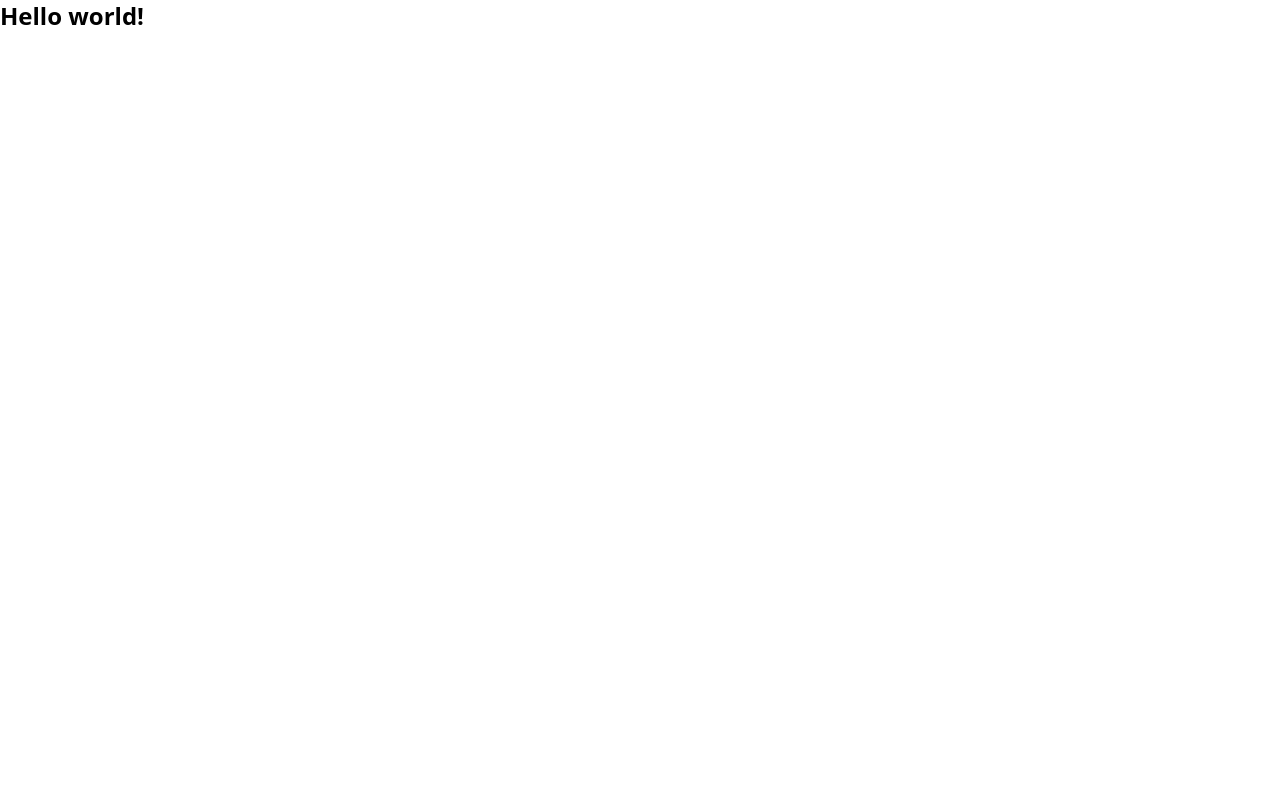
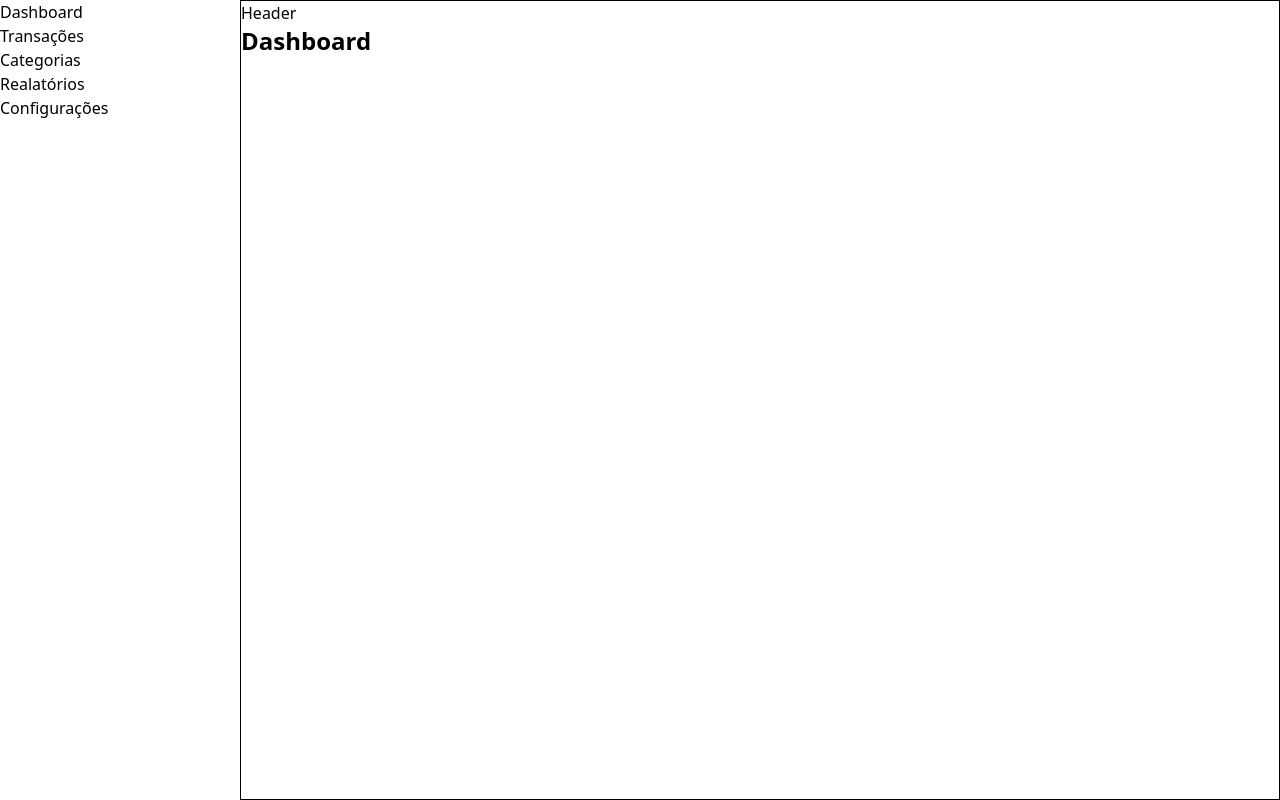
Before and after one commit to PauloAndre05/MyFinance, a React (Vite) app: page / in a window 1280 px wide. Built offline with nearby package versions, Linux system fonts and the light colour scheme.

Commit message:
feat: Initial Layout

```diff
--- a/package.json
+++ b/package.json
@@ -13,6 +13,7 @@
     "@tailwindcss/vite": "^4.1.18",
     "react": "^19.2.0",
     "react-dom": "^19.2.0",
+    "react-router-dom": "^7.11.0",
     "tailwindcss": "^4.1.18"
   },
   "devDependencies": {
--- a/src/App.tsx
+++ b/src/App.tsx
@@ -1,7 +1,5 @@
+import { AppRoutes } from "./routes/Routes";
+
 export function App() {
-  return (
-    <div>
-      <h1 className="text-2xl font-bold">Hello world!</h1>
-    </div>
-  );
+  return <AppRoutes />;
 }
--- /dev/null
+++ b/src/components/sidebar/Index.tsx
@@ -0,0 +1,13 @@
+export const Sidebar = () => {
+    return(
+     <aside>
+        <ul>
+            <li>Dashboard</li>
+            <li>Transações</li>
+            <li>Categorias</li>
+            <li>Realatórios</li>
+            <li>Configurações</li>
+        </ul>
+     </aside>
+    )
+}
--- /dev/null
+++ b/src/layout/Index.tsx
@@ -0,0 +1,18 @@
+import { Outlet } from "react-router-dom";
+import { Sidebar } from "../components/sidebar/Index";
+
+export const Layout = () => {
+    return(
+        <div className="h-screen overflow-hidden flex">
+            <div className="borderñ w-60">
+                <Sidebar />
+            </div>
+            <div className="border flex-1">
+                <div>Header</div>
+                <main>
+                    <Outlet />
+                </main>
+            </div>
+        </div>
+    )
+}
--- a/src/main.tsx
+++ b/src/main.tsx
@@ -1,9 +1,12 @@
-import { StrictMode } from 'react'
-import { createRoot } from 'react-dom/client'
-import { App } from './App.tsx'
+import { StrictMode } from "react";
+import { createRoot } from "react-dom/client";
+import { App } from "./App.tsx";
+import { BrowserRouter } from "react-router-dom";
 
-createRoot(document.getElementById('root')!).render(
+createRoot(document.getElementById("root")!).render(
   <StrictMode>
-    <App />
-  </StrictMode>,
-)
+    <BrowserRouter>
+      <App />
+    </BrowserRouter>
+  </StrictMode>
+);
--- /dev/null
+++ b/src/pages/dashboard/Index.tsx
@@ -0,0 +1,7 @@
+export const Dashboard = () => {
+    return(
+        <div>
+            <h1 className="text-2xl font-bold">Dashboard</h1>
+        </div>
+    )
+}
--- /dev/null
+++ b/src/routes/Routes.tsx
@@ -0,0 +1,13 @@
+import {Routes, Route} from "react-router-dom"
+import { Layout } from "../layout/Index"
+import { Dashboard } from "../pages/dashboard/Index"
+
+export const AppRoutes = () => {
+   return(
+      <Routes>
+         <Route path = "/" element = { <Layout /> } >
+         <Route index element = {<Dashboard />} />
+         </Route>
+      </Routes>
+   )
+}
```
Also changed, not shown: 1 other file (tests, documents, lock files or other folders).
